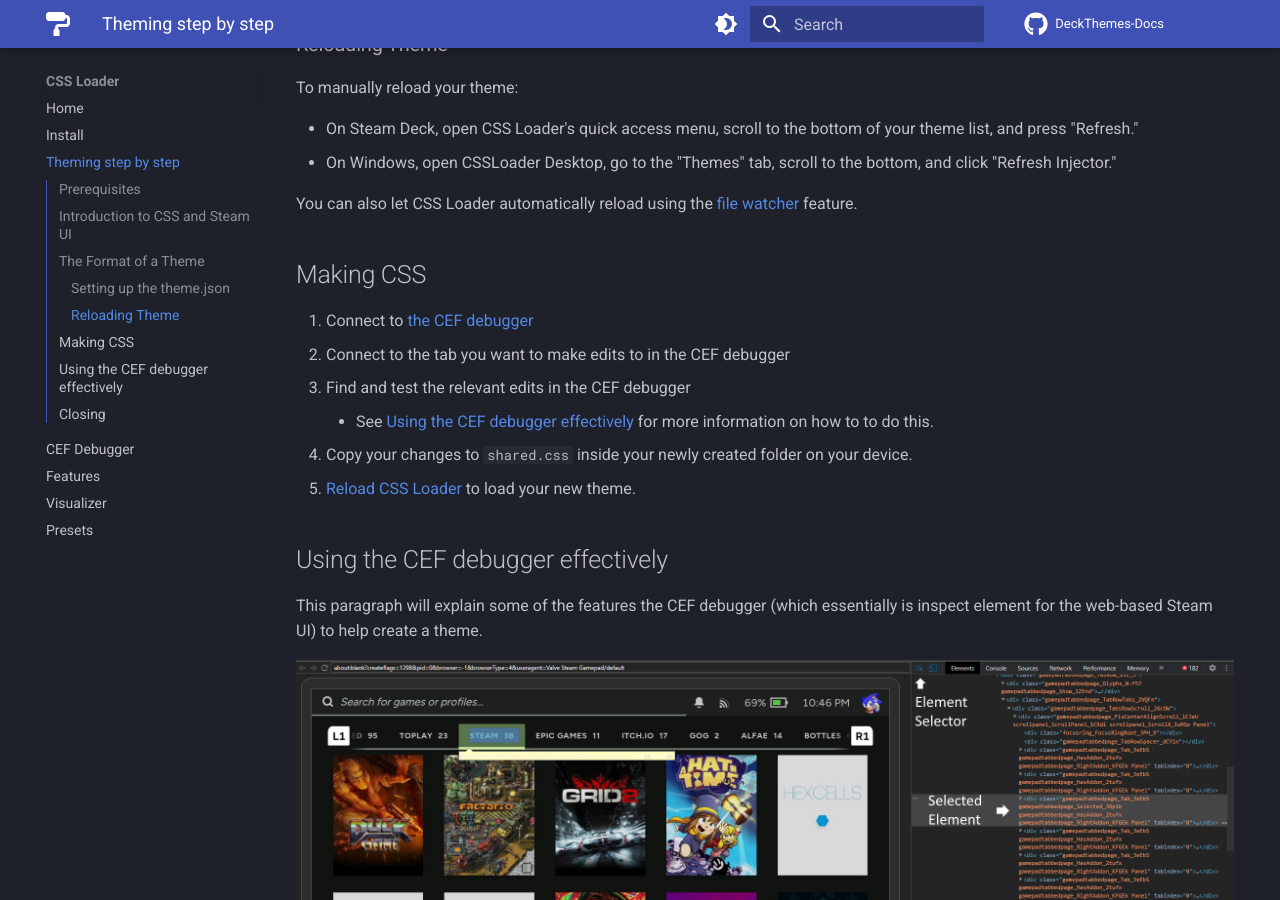
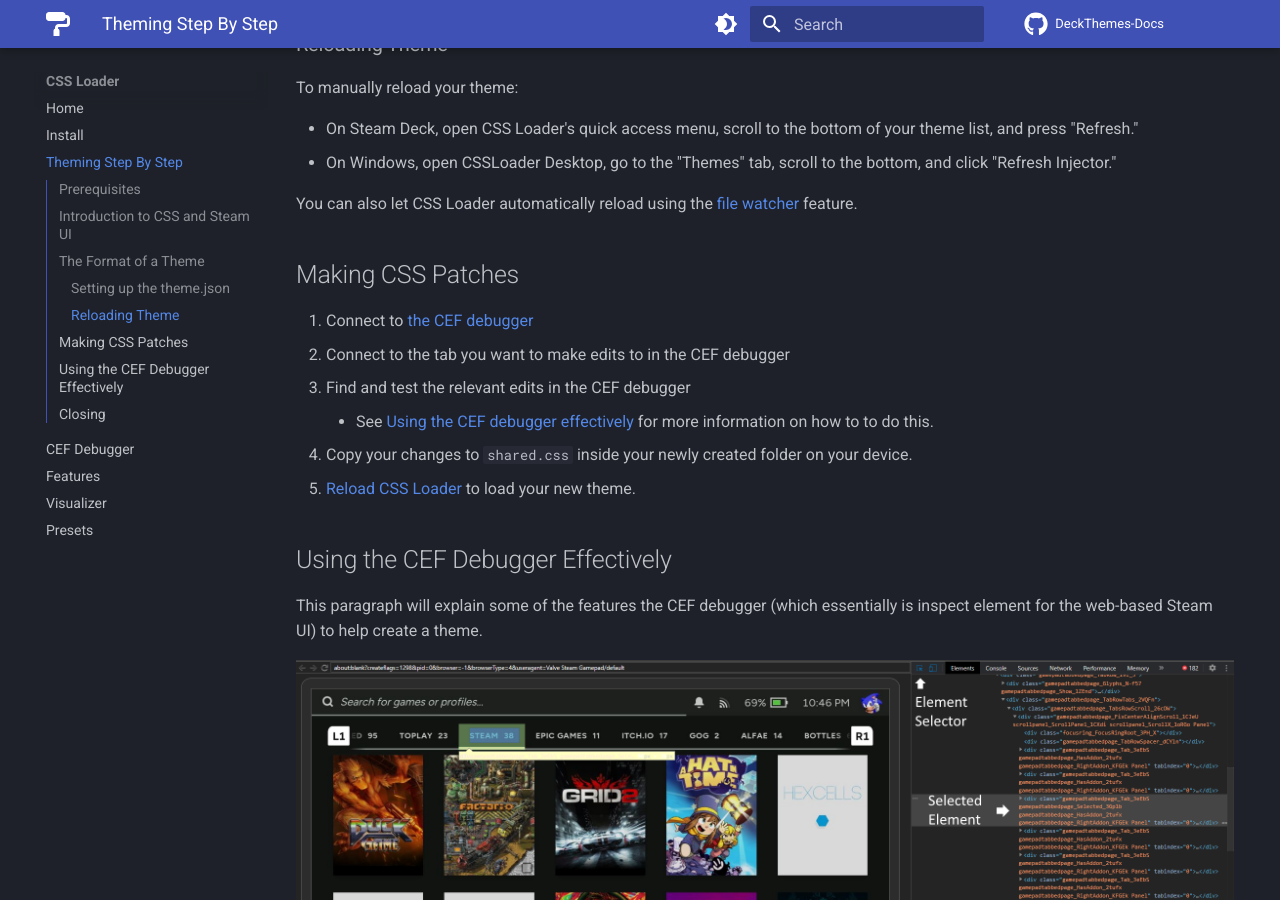
Before and after one commit to DeckThemes/DeckThemes-Docs, an MkDocs documentation site: the page built from docs/CSSLoader/theming_step_by_step.md, in a window 1280 px wide and 900 px high, scrolled down 3126 px. Built offline with MkDocs 1.6.1 and Material for MkDocs 9.7.7, drawn with Linux system fonts in a browser that asks for light colours; comment, search, counter and statistics services are not loaded; some of the changed text lies outside the part shown.

Commit message:
Header renaming

```diff
--- a/docs/CSSLoader/theming_step_by_step.md
+++ b/docs/CSSLoader/theming_step_by_step.md
@@ -117,7 +117,7 @@
 
 You can also let CSS Loader automatically reload using the [file watcher](./Features.md#file-watcher) feature.
 
-## Making CSS
+## Making CSS Patches
 
 1. Connect to [the CEF debugger](./Cef_Debugger.md)
 2. Connect to the tab you want to make edits to in the CEF debugger
@@ -126,7 +126,7 @@
 4. Copy your changes to `shared.css` inside your newly created folder on your device.
 5. [Reload CSS Loader](#reloading-theme) to load your new theme.
 
-## Using the CEF debugger effectively
+## Using the CEF Debugger Effectively
 
 This paragraph will explain some of the features the CEF debugger (which essentially is inspect element for the web-based Steam UI) to help create a theme.
 
--- a/mkdocs.yml
+++ b/mkdocs.yml
@@ -36,7 +36,7 @@
   - CSS Loader:
     - Home: "CSSLoader/index.md"
     - Install: "CSSLoader/Install.md"
-    - Theming step by step: "CSSLoader/theming_step_by_step.md"
+    - Theming Step By Step: "CSSLoader/theming_step_by_step.md"
     - CEF Debugger: "CSSLoader/Cef_Debugger.md"
     - Features: "CSSLoader/Features.md"
     - Visualizer: "CSSLoader/Visualizer.md"
```
